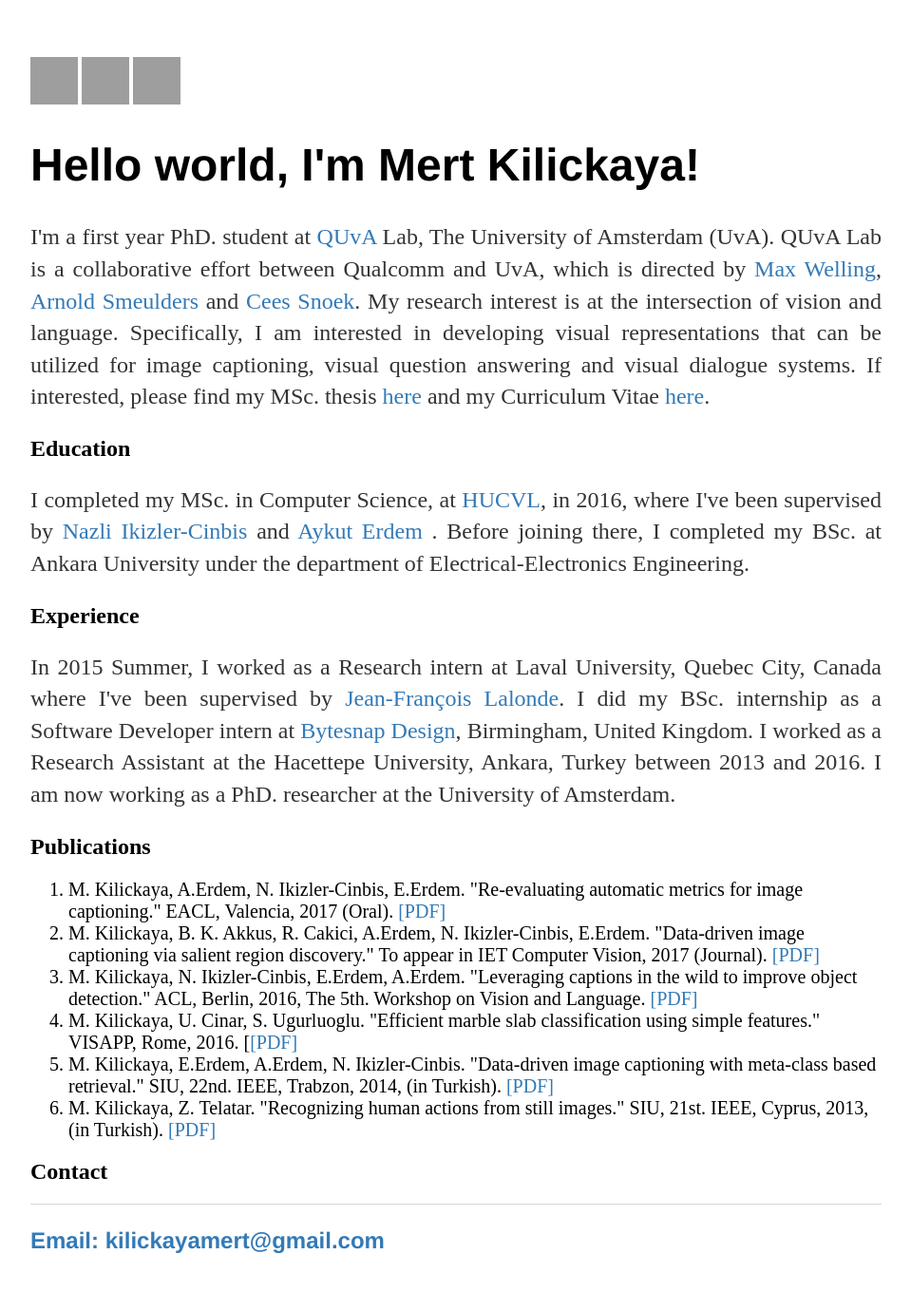
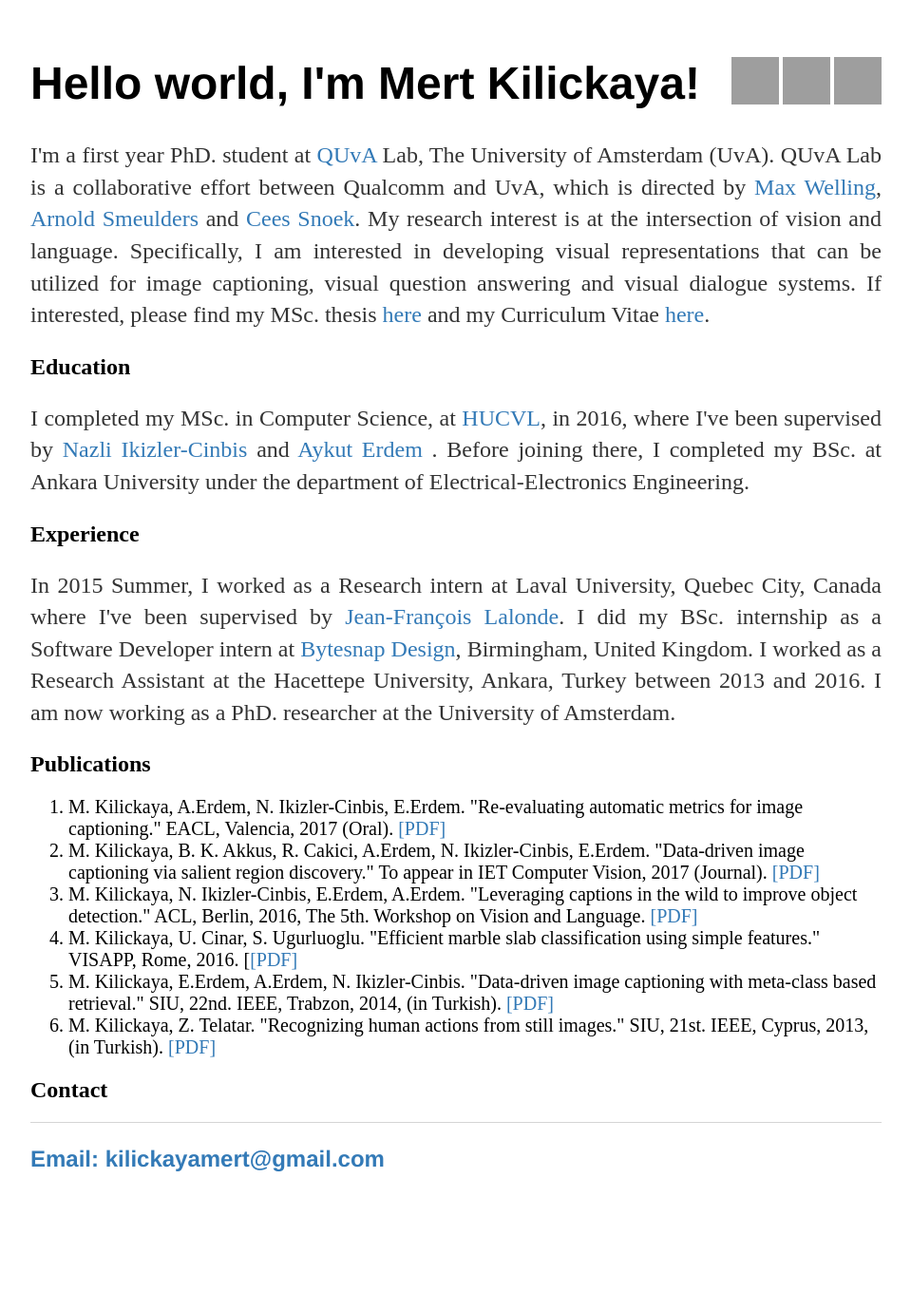
Before and after one commit to kilickaya/kilickaya.github.io, a Jekyll site: the page built from index.html, in a window 1280 px wide. Shown: the whole page at 95% size, without its empty margins (160-1119 px from the left). Built offline with Jekyll 4.4.1, drawn with Linux system fonts in a browser that asks for light colours; after the commit the page ends 1294 px from its top, so only the background shows below that; grey boxes are pictures that could not be loaded.

Commit message:
Update main.css

```diff
--- a/css/main.css
+++ b/css/main.css
@@ -43,3 +43,7 @@ ul.posts {
 ul.posts li {
     list-style: none;
 }
+
+.toright {
+    float: right !important;
+}
```
